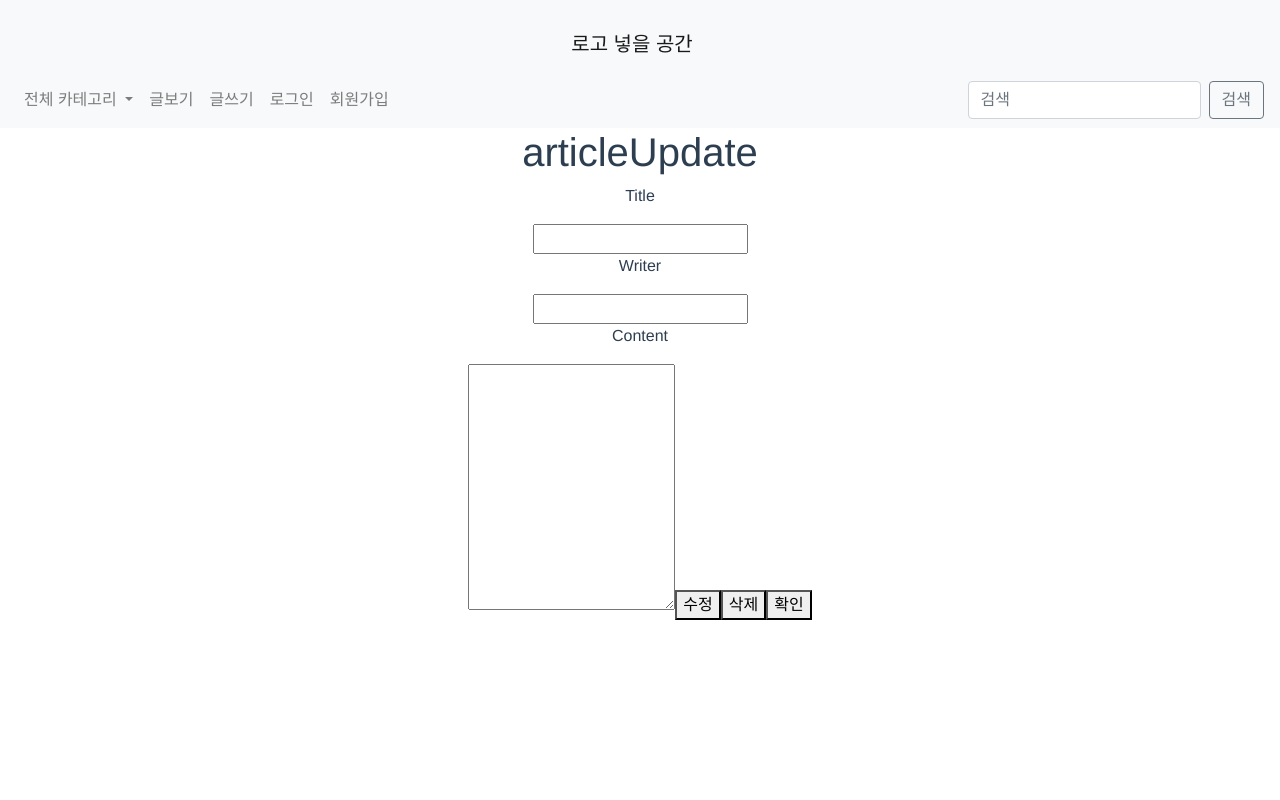
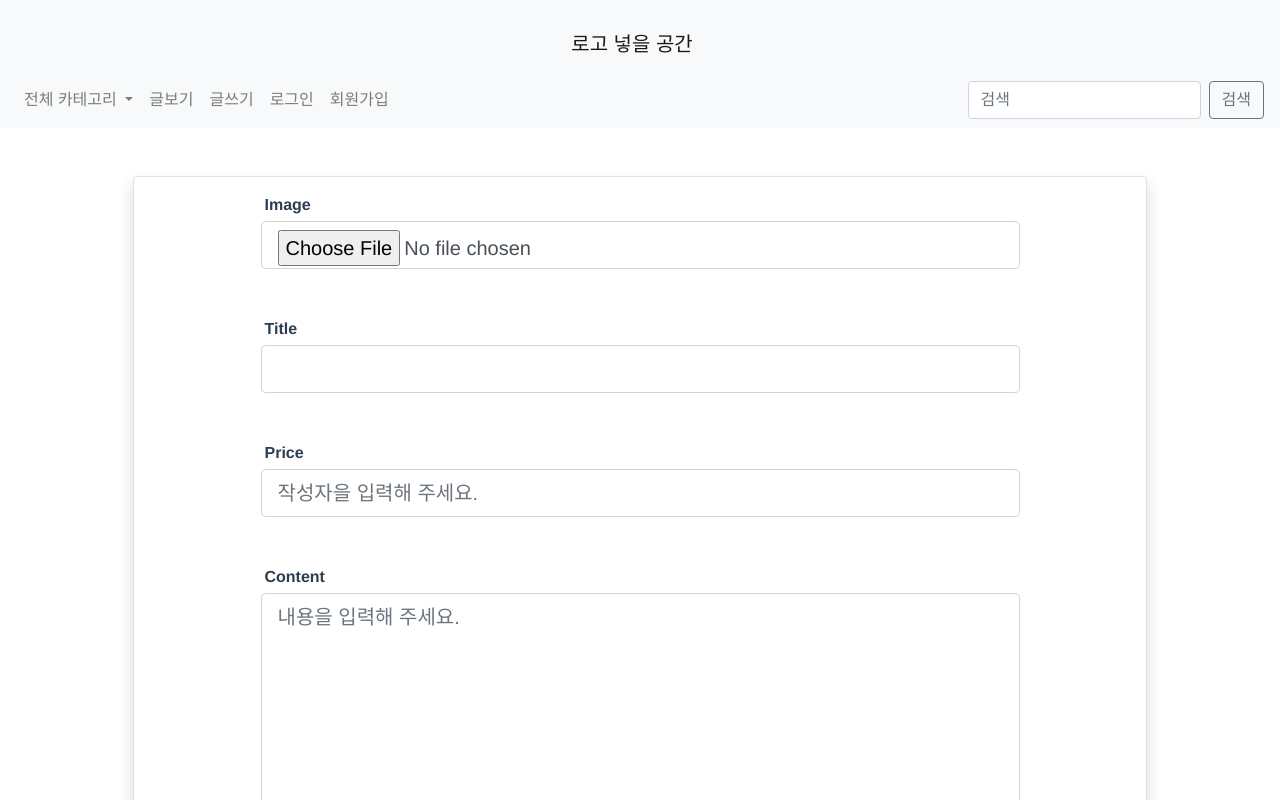
Before and after one commit to muckyang/ShallWe2, a Vue app in the folder frontend/: page /update/1 in a window 1280 px wide. Shown: the top 800 px of the page. Built offline with nearby package versions, Linux system fonts and the light colour scheme; no server answers; what vue-cookies would draw is missing.

Commit message:
좋아요 기능

```diff
--- /dev/null
+++ b/frontend/src/components/articles/articleLike.vue
@@ -0,0 +1,31 @@
+<template>
+  <div>
+    <button v-if="!isLiked" @click="like" class="btn btn-ouline-danger p-0 mb-5"><i class="fas fa-heart"></i> 좋아요</button>
+    <button v-if="isLiked" @click="like" class="btn btn-outline-info"><i class="far fa-heart"></i>좋아요 취소</button>
+  </div>
+</template>
+
+<script>
+export default {
+    name: "articleLike",
+    props: {
+        article: Object,
+        isLiked: Boolean,
+    },
+    methods: {
+        like(){
+            axios.post(SERVER.BACK_URL + `/articles/${this.article.article.id}/like/`, null, { headers: {'Authorization':`Token ${this.$cookies.get('auth-token')}`}})
+            .then(res => {
+                    console.log(res)
+                    console.log('좋아요기능 됨 ?')
+                    this.$emit('like-change')
+            })
+            .catch(err => console.log(err.response.data))
+            },
+    }
+}
+</script>
+
+<style>
+
+</style>
--- a/frontend/src/views/articles/articleCreate.vue
+++ b/frontend/src/views/articles/articleCreate.vue
@@ -1,35 +1,37 @@
 <template>
   <div>
 
-    <div class="container m-5 mx-auto w-75 font-weight-bold">
-      <div class="text-center shadow border mb-5 bg-white rounded-lg m-5">
-        <form>
-          <div class="d-flex inline">
+    <div class="container m-5 mx-auto font-weight-bold">
+      <div class="shadow border rounded m-5">
+
+          <div class="d-flex">
             <p class="w-75 font-weight-bold h4 my-4 text-left ml-5 pl-5">New Article</p>
-
           </div>
           <hr class="mt-0"><br>
-          <div class="mt-2 mb-5 w-75 mx-auto">
+          <div class="form-group mb-5 w-75 mx-auto">
+            <p class="align-self-center m-1 text-left">Image</p>
+            <input ref="imageInput" type="file" hidden @change="imageChange" class="form-control form-control-lg" />
+            <img v-if="imageUrl" :src="imageUrl" alt="">
+            <p><button class="btn btn-dark mt-4" @click="imageUpload" >이미지 업로드</button></p>
+          </div>
+
+          <div class="form-group mb-5 w-75 mx-auto">
             <p class="align-self-center m-1 text-left">Title</p>
             <input id="title" type="text" class="form-control form-control-lg" placeholder="제목을 입력해 주세요." v-model="articleData.title"/>
           </div>
-          <div class="mt-2 mb-5 w-75 mx-auto">
-            <p class="align-self-center m-1 text-left">Writer</p>
+          <div class="form-group w-75 mb-5 mx-auto">
+            <p class="align-self-center m-1 text-left">Price</p>
             <input id="writer" type="text" class="form-control form-control-lg" placeholder="작성자을 입력해 주세요." v-model="articleData.writer"/>
           </div>
-          <div class="mt-2 mb-5 w-75 mx-auto">
+          <div class="form-group w-75 mx-auto">
             <p class="align-self-center m-1 text-left">Content</p>
             <textarea placeholder="내용을 입력해 주세요." class="form-control form-control-lg" v-model="articleData.description" id="content" cols="30" rows="10"></textarea>
           </div>
           <div class="pb-5">
             <button class="font-weight-bold btn btn-dark" type="submit" @click="createArticle" value="Submit">Submit</button>
           </div>
-        </form>
       </div>
     </div>
-
-    <!-- <p>Writer</p>
-    <input type="text" id="title" v-model="articleData.writer"> -->
   </div>
 </template>
 
@@ -47,11 +49,20 @@
           writer : null,
           price : null,
           description: null
-
-        }
+        },
+        imageUrl: null, //다시 검토
       };
     },
     methods: {
+      imageUpload(){
+        this.$refs.imageInput.click()
+      },
+      imageChange() {
+        console.log(e.targetfiles)
+        console.log('이미지 등록 됨?')
+        const file = e.target.files[0];
+        this.imageUrl = URL.createObjectURL(file);
+      },
       createArticle(event) {
         event.preventDefault()
         const config = {
--- a/frontend/src/views/articles/articleDetail.vue
+++ b/frontend/src/views/articles/articleDetail.vue
@@ -8,6 +8,7 @@
         <!-- movie_title을 DB에 맞게 바꾸어 주면 된다. -->
         <div class="writer"><p>{{ article.writer }}</p></div>
         <div class="description"><p>{{ article.description }}</p></div>
+        <div><articleLike  @like-change="likeChange" :isLiked="isLiked" :article="article"/></div>
         <div class="update"><router-link :to="{name:'articleUpdate', params: {ID: `${article.pid}`}}">수정</router-link></div>
       </div>
       <!-- <p>Updated at {{ udate }}/{{ utime }}</p> -->
@@ -20,15 +21,18 @@
   const BACK_URL = "http://127.0.0.1:8080"
   import axios from "axios"
   import commentList from '@/components/comments/commentList'
+  import articleLike from '@/components/articles/articleLike'
 
   export default {
     name:'articleDetail',
     components:{
       commentList,
+      articleLike
     },
     data () {
       return {
         article: {user: {username: ''},pid:null,},
+        isLiked:null,
       }
     },
     methods: {
@@ -69,12 +73,25 @@
             console.error(err)
           })
         },
+      likeCheck(){
+        const articleId = this.$route.params.ID
+        axios.post(BACK_URL + `/articles/${articleId}/like/check/`, null, { headers: {'Authorization':`Token ${this.$cookies.get('auth-token')}`}})
+        .then(res => {
+            this.isLiked = res.data.message
+        })
+        .catch(err => console.log(err.response.data))
+      },
+      likeChange() {
+        this.getItem()
+        this.likeCheck()
+      }
     },
     created: function(){
         this.getcurrentuser()
     },
     mounted: function(){
       this.getItem()
+      this.likeCheck()
     },
   }
 </script>
--- a/frontend/src/views/articles/articleUpdate.vue
+++ b/frontend/src/views/articles/articleUpdate.vue
@@ -1,16 +1,32 @@
 <template>
   <div>
-    <h1>articleUpdate</h1>
-    <p>Title</p>
-    <input type="text" id="title" v-model="article.title">
-    <p>Writer</p>
-    <!-- movie_title을 DB에 맞게 바꾸어 주면 된다. -->
-    <input type="text" id="Movie" v-model="article.writer">
-    <p>Content</p>
-    <textarea id="content" rows="10" v-model="article.description"></textarea>
-    <button type="submit" @click="updateItem">수정</button>
-    <button type="submit" @click="deleteItem">삭제</button>
-    <button @click="getItem">확인</button>
+
+   <div class="container m-5 mx-auto font-weight-bold">
+      <div class="shadow border rounded m-5">
+          <div class="form-group mb-5 w-75 mx-auto">
+            <p class="align-self-center m-1 mt-3 text-left">Image</p>
+            <input type="file" class="form-control form-control-lg" />
+            <!-- <p><button class="btn btn-dark mt-4" >찾아보기</button></p> -->
+          </div>
+
+          <div class="form-group mb-5 w-75 mx-auto">
+            <p class="align-self-center m-1 text-left">Title</p>
+            <input id="title" type="text" class="form-control form-control-lg" v-model="article.title"/>
+          </div>
+          <div class="form-group w-75 mb-5 mx-auto">
+            <p class="align-self-center m-1 text-left">Price</p>
+            <input id="writer" type="text" class="form-control form-control-lg" placeholder="작성자을 입력해 주세요." v-model="article.writer"/>
+          </div>
+          <div class="form-group w-75 mx-auto">
+            <p class="align-self-center m-1 text-left">Content</p>
+            <textarea placeholder="내용을 입력해 주세요." class="form-control form-control-lg" v-model="article.description" id="content" cols="30" rows="10"></textarea>
+          </div>
+      </div>
+    </div>
+
+    <button class="btn btn-secondary" type="submit" @click="updateItem">수정</button>
+    <button class="ml-1 btn btn-danger" type="submit" @click="deleteItem">삭제</button>
+    <!-- <button @click="getItem">확인</button> -->
   </div>
 </template>
 
```
Also changed, not shown: 1 other file (tests, documents, lock files or other folders).
